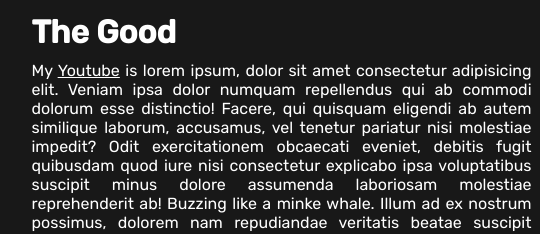
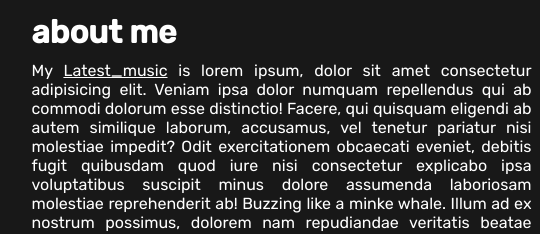
Before and after one commit to waflMAN07/boxydotgq, a plain HTML site: page index.html in a window 1280 px wide. Shown: the part 193-427 px from the top of the page, 146-686 px from the left. Drawn offline with Linux system fonts and the light colour scheme.

Commit message:
Update index.html

```diff
--- a/index.html
+++ b/index.html
@@ -21,11 +21,11 @@
         <h1 class="bracket" id="bracketR">]</h1>
 
       </div>
-      <h2 class="heading">The Good</h2>
+      <h2 class="heading">about me</h2>
       <div class="content left">
         <p class="text">
           My
-          <a class="sus" id="sus1" href="https://www.youtube.com/channel/UCIbqxSt7-PJ1K_dj8lbpj7A">Youtube</a>
+          <a class="sus" id="sus1" href="https://www.youtube.com/embed/R6-e7_egO-w">Latest_music</a>
           is lorem ipsum, dolor sit amet consectetur adipisicing elit. Veniam
           ipsa dolor numquam repellendus qui ab commodi dolorum esse
           distinctio! Facere, qui quisquam eligendi ab autem similique
```
